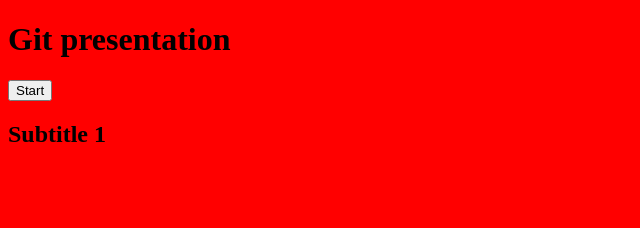
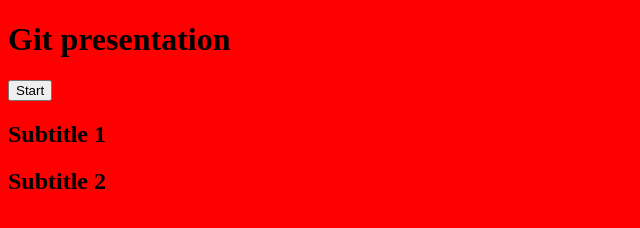
Before and after one commit to sounissi/git-presentation, a plain HTML site: page src/index.html in a window 1280 px wide. Shown: the whole page, without its empty margins (0-640 px from the left). Drawn offline with Linux system fonts and the light colour scheme.

Commit message:
add subtitle 2

```diff
--- a/src/index.html
+++ b/src/index.html
@@ -11,5 +11,6 @@
     <button class="start-button">Start</button>
     <p class="wellcome-message"></p>
     <h2>Subtitle 1</h2>
+    <h2>Subtitle 2</h2>
 </body>
 </html>
```
